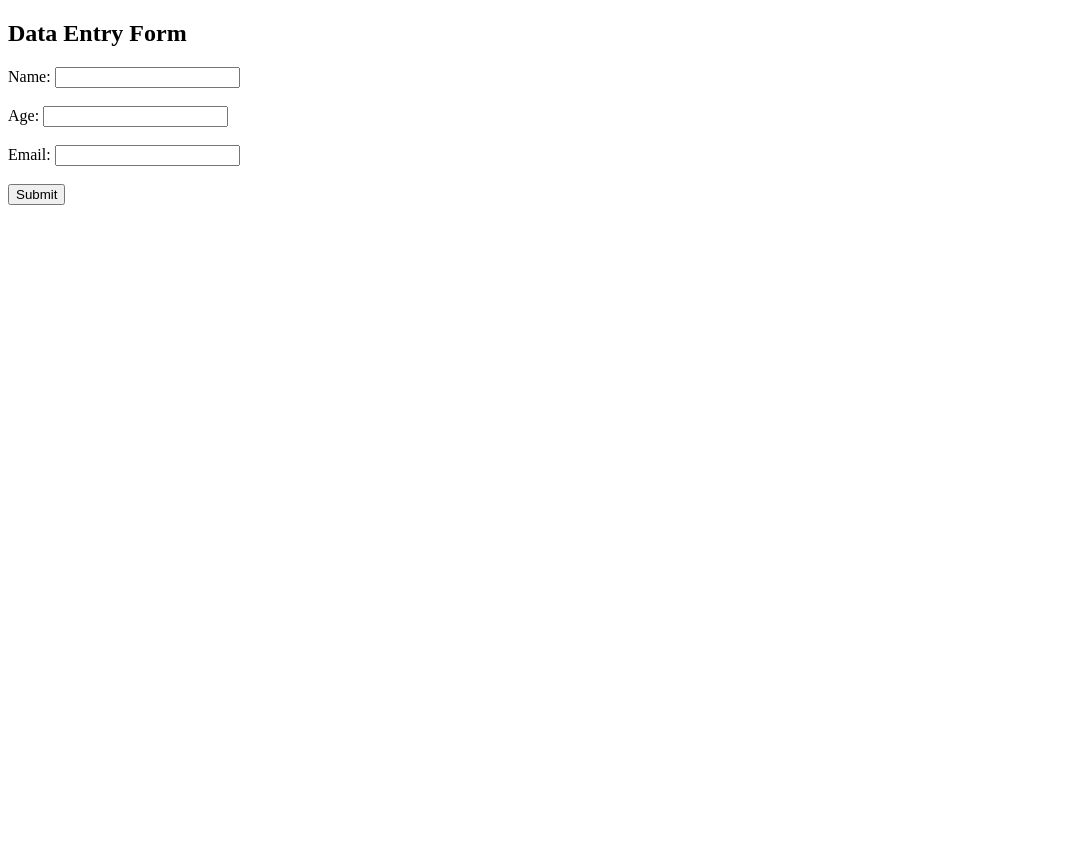
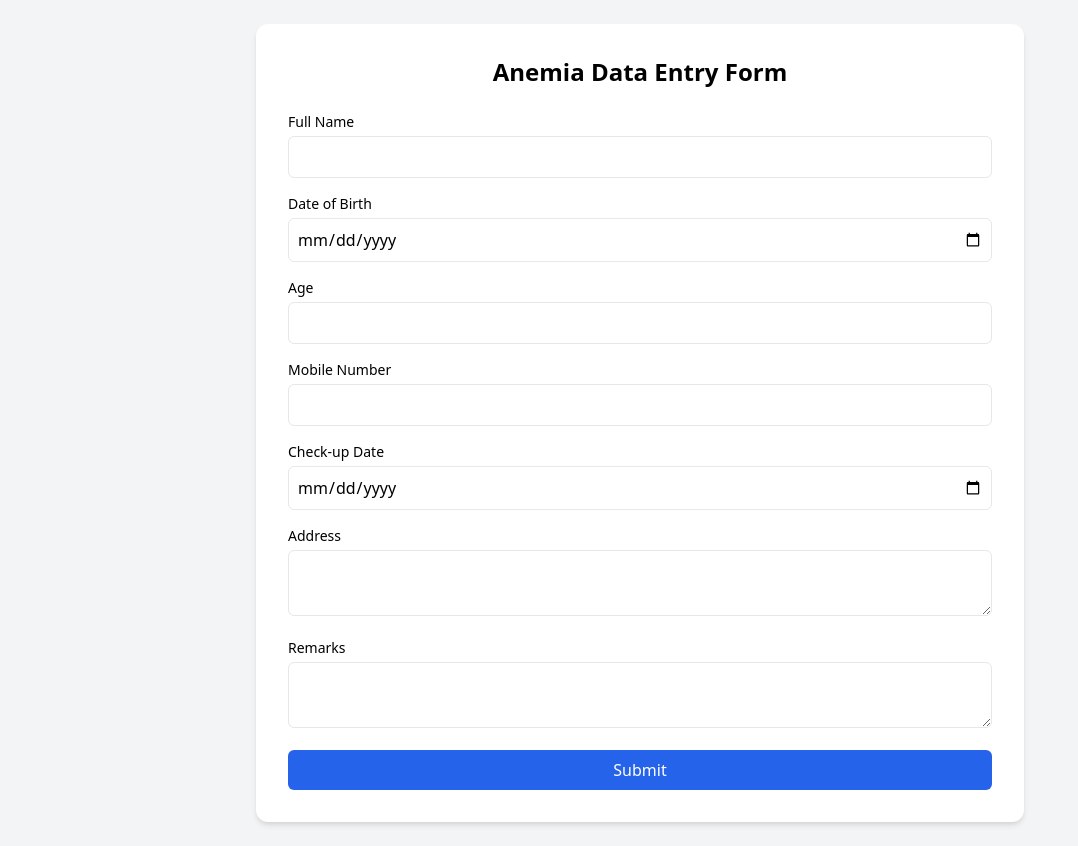
Before and after one commit to SamirMecwan/Sangaath-Non-Catchment, a plain HTML site: page index.html in a window 1280 px wide. Shown: the whole page, without its empty margins (0-1078 px from the left). Before the commit the page ends 800 px from the top, so only its background shows below. Drawn offline with nearby package versions, Linux system fonts and the light colour scheme.

Commit message:
Update index.html
Signed-off-by: SamirMecwan <samir_mecwan@yahoo.com>

```diff
--- a/index.html
+++ b/index.html
@@ -1,16 +1,67 @@
-<!-- index.html -->
 <!DOCTYPE html>
-<html>
+<html lang="en">
 <head>
+  <meta charset="UTF-8" />
+  <meta name="viewport" content="width=device-width, initial-scale=1.0" />
   <title>Data Entry Form</title>
+  <link href="https://cdn.jsdelivr.net/npm/tailwindcss@2.2.19/dist/tailwind.min.css" rel="stylesheet">
 </head>
-<body>
-  <h2>Data Entry Form</h2>
-  <form>
-    Name: <input type="text" name="name"><br><br>
-    Age: <input type="number" name="age"><br><br>
-    Email: <input type="email" name="email"><br><br>
-    <input type="submit" value="Submit">
-  </form>
+<body class="bg-gray-100 p-6">
+  <div class="max-w-3xl mx-auto bg-white p-8 rounded-xl shadow-md">
+    <h2 class="text-2xl font-bold mb-6 text-center">Anemia Data Entry Form</h2>
+    <form id="dataForm" class="space-y-4">
+      <div>
+        <label class="block text-sm font-medium">Full Name</label>
+        <input type="text" name="name" class="w-full mt-1 p-2 border rounded-md" required />
+      </div>
+
+      <div>
+        <label class="block text-sm font-medium">Date of Birth</label>
+        <input type="date" name="dob" class="w-full mt-1 p-2 border rounded-md" required />
+      </div>
+
+      <div>
+        <label class="block text-sm font-medium">Age</label>
+        <input type="number" name="age" class="w-full mt-1 p-2 border rounded-md" />
+      </div>
+
+      <div>
+        <label class="block text-sm font-medium">Mobile Number</label>
+        <input type="tel" name="mobile" pattern="\d{10}" title="10 digit mobile number" class="w-full mt-1 p-2 border rounded-md" required />
+      </div>
+
+      <div>
+        <label class="block text-sm font-medium">Check-up Date</label>
+        <input type="date" name="checkup_date" class="w-full mt-1 p-2 border rounded-md" required />
+      </div>
+
+      <div>
+        <label class="block text-sm font-medium">Address</label>
+        <textarea name="address" rows="2" class="w-full mt-1 p-2 border rounded-md"></textarea>
+      </div>
+
+      <div>
+        <label class="block text-sm font-medium">Remarks</label>
+        <textarea name="remarks" rows="2" class="w-full mt-1 p-2 border rounded-md"></textarea>
+      </div>
+
+      <button type="submit" class="w-full bg-blue-600 text-white p-2 rounded-md hover:bg-blue-700">Submit</button>
+    </form>
+  </div>
+
+  <script>
+    const form = document.getElementById('dataForm');
+    form.addEventListener('submit', function(event) {
+      event.preventDefault();
+      const formData = new FormData(form);
+      const entries = {};
+      formData.forEach((value, key) => {
+        entries[key] = value;
+      });
+      console.log("Submitted Data:", entries);
+      alert("Form submitted successfully!");
+      form.reset();
+    });
+  </script>
 </body>
 </html>
```
